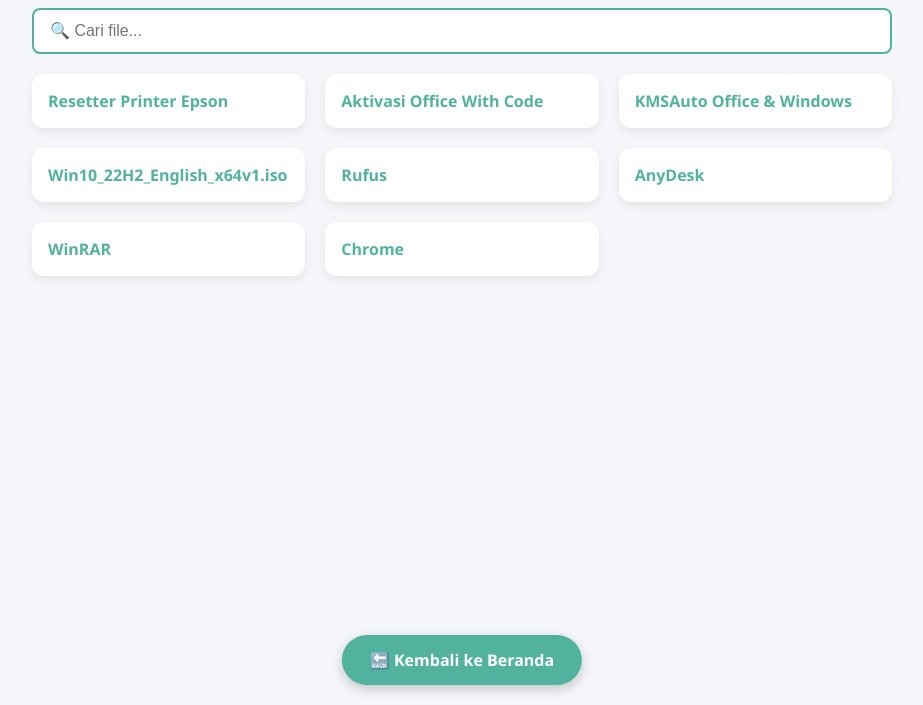
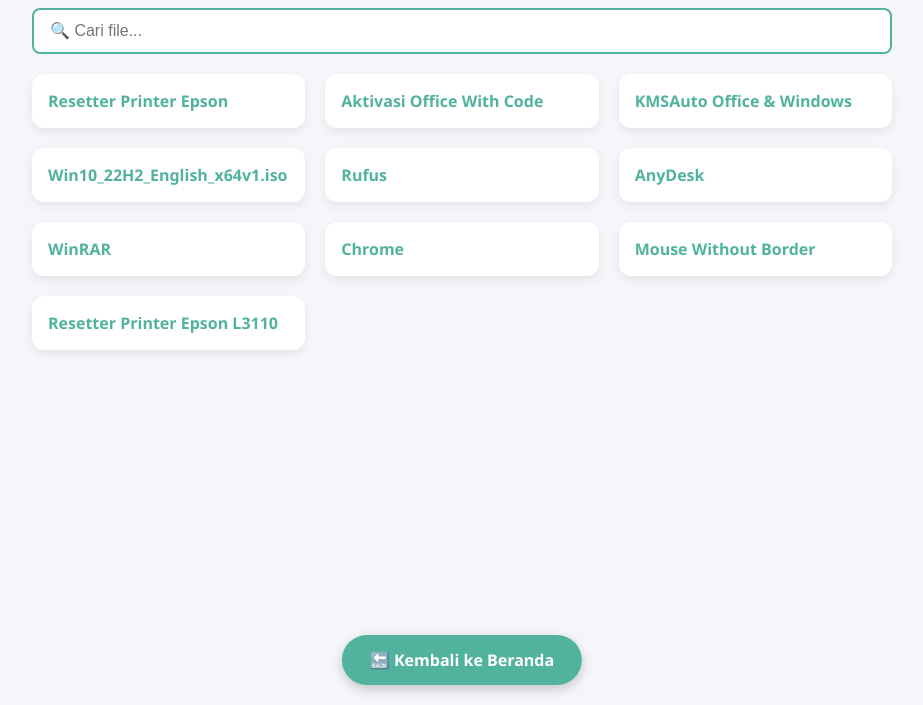
Before and after one commit to ryandika12/portoren, a plain HTML site: page file.html in a window 1280 px wide. Shown: the part 95-800 px from the top of the page, without its empty margins (178-1101 px from the left). Drawn offline with Linux system fonts and the light colour scheme.

Commit message:
Pesan commit yang menjelaskan perubahan

```diff
--- a/file.html
+++ b/file.html
@@ -128,6 +128,10 @@
         <li><a href="file/AnyDesk.exe" class="download-link" download>AnyDesk</a></li>
         <li><a href="https://www.win-rar.com/fileadmin/winrar-versions/winrar-x64-711id.exe" class="download-link" download>WinRAR</a></li>
         <li><a href="https://www.google.com/intl/id_id/chrome/next-steps.html?statcb=1&installdataindex=empty&defaultbrowser=0#" class="download-link" download>Chrome</a></li>
+        <li><a href="https://download.microsoft.com/download/6/5/8/658afc4c-dc02-4cb8-839d-10253e89fff7/MouseWithoutBordersSetup.msi" class="download-link" download>Mouse Without Border</a></li>
+        <li><a href="https://dl18.nesabamedia.net/resetter/ResetterEpson.L3110.NesabaMedia.rar" class="download-link" download>Resetter Printer Epson L3110</a></li>
+
+
     </ul>
   </div>
 
@@ -146,6 +150,5 @@
       });
     });
   </script>
-
 </body>
 </html>
```
